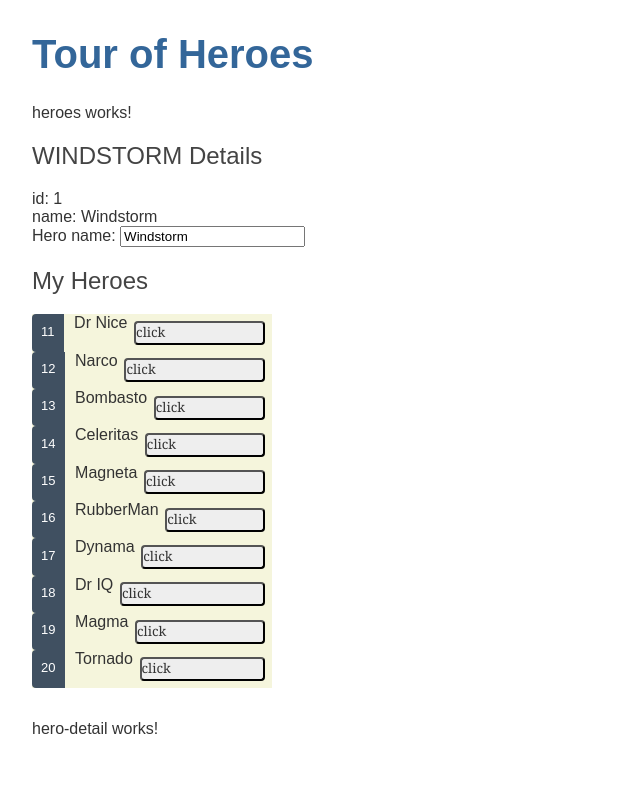
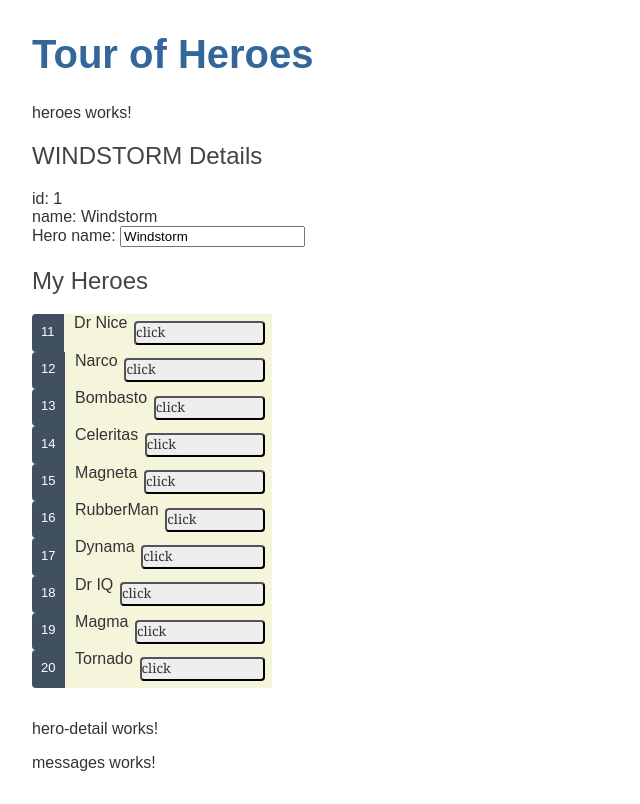
Before and after one commit to andriusmw/tourofheroes, an Angular app in the folder portfolioangular1/: page / in a window 1280 px wide. Shown: the whole page, without its empty margins (0-640 px from the left). Built offline with nearby package versions, Linux system fonts and the light colour scheme.

Commit message:
añadido componente messages al template principal de la app

```diff
--- a/portfolioangular1/src/app/app.component.html
+++ b/portfolioangular1/src/app/app.component.html
@@ -2,3 +2,5 @@
 <!--Muestra el título que hemos puesto en app.component.ts-->
 <app-heroes></app-heroes>
 <!--Muestra el componente heroes (heroes.component.html)-->
+<app-messages></app-messages>
+<!--Muestra el componente heroes (messages.component.html)-->
```
